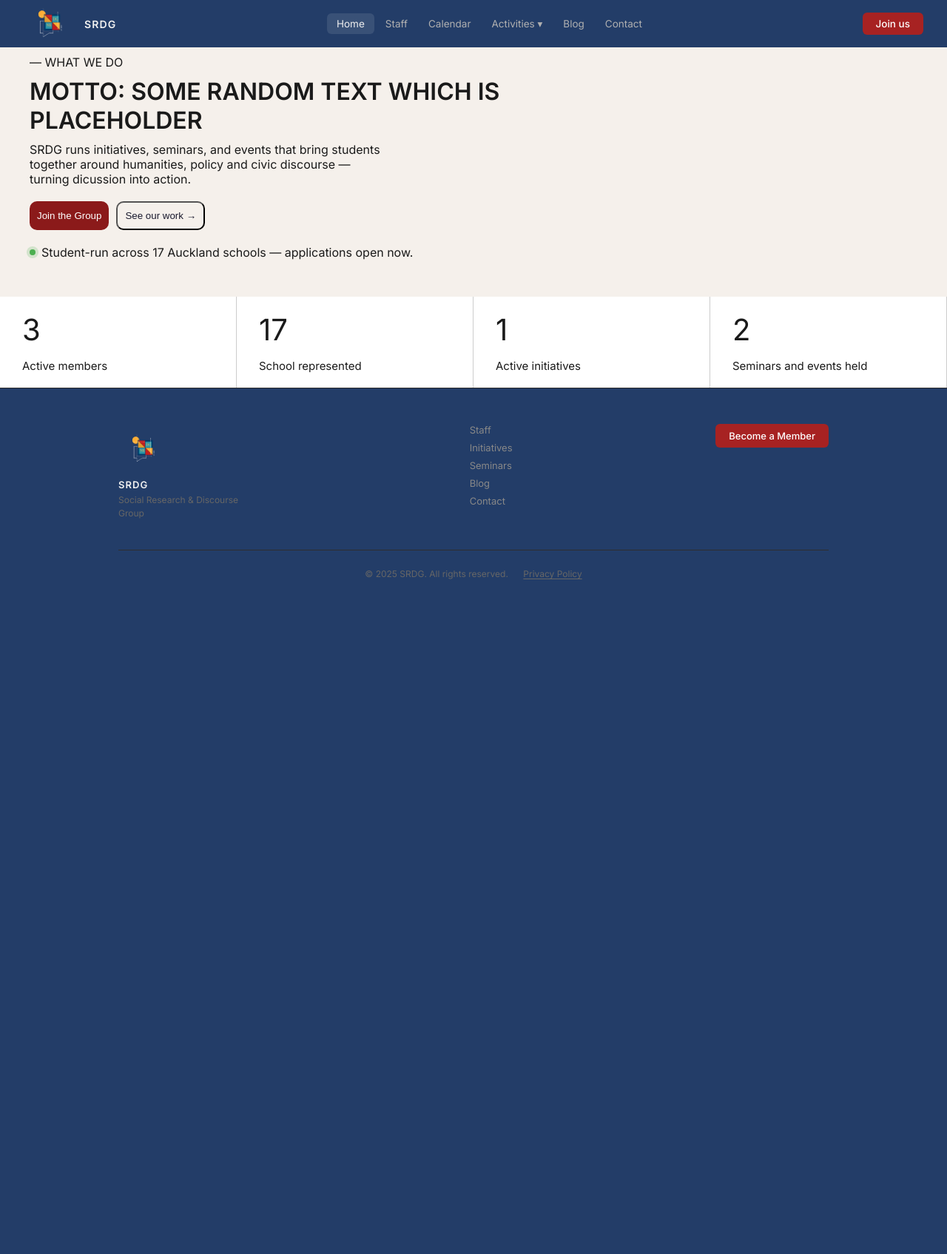
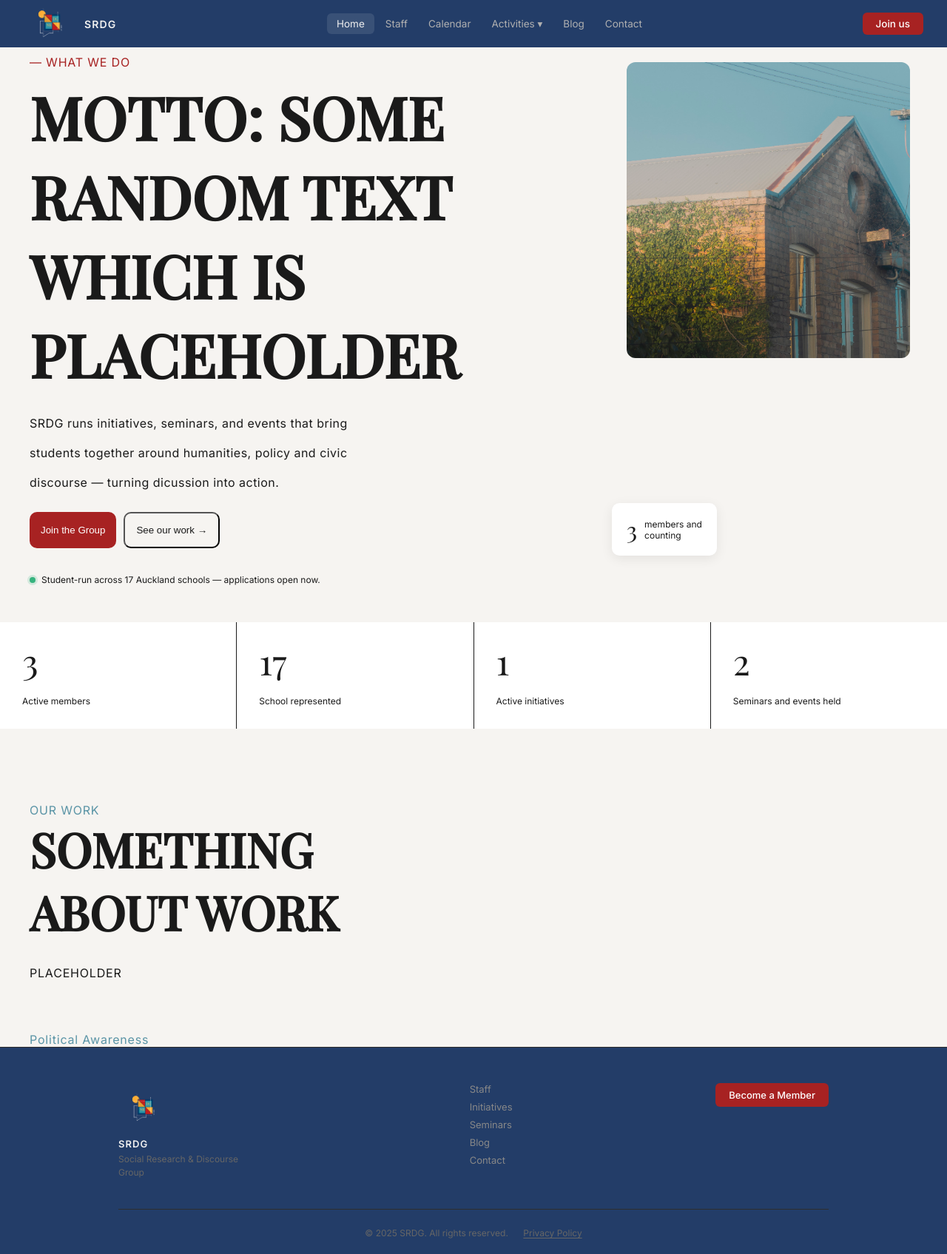
Before and after one commit to iDunno021/srdgwebsite, a Django app: page / in a window 1280 px wide. Shown: the whole page at 74% size. Before the commit the page ends 783 px from the top, so only its background shows below. Run offline with Django 5.2, Linux system fonts and the light colour scheme; data comes from the database, SQL or seed files in the repository; parts of the project's set-up code (start-up, migrations or seed data) failed here and were passed over; some web fonts are replaced.

Commit message:
feat: enhance new home page with updated styles, statistics, and initiatives section

```diff
--- a/pages/static/pages/styles/base.css
+++ b/pages/static/pages/styles/base.css
@@ -349,6 +349,15 @@
     color: #222;
 }
 
+.green-dot {
+    display: inline-block;
+    width: 8px;
+    height: 8px;
+    border-radius: 50%;
+    background: #36b37e;
+    box-shadow: 0 0 0 3px rgba(54,179,126,.18);
+}
+
 /* ── Mobile styles ── */
 
 @media (max-width: 768px) {
--- a/pages/static/pages/styles/new_home.css
+++ b/pages/static/pages/styles/new_home.css
@@ -1,6 +1,6 @@
 .home-page{
     width: 100%;
-    background-color: #f5f0eb ;
+    background-color: var(--color-bg);
 }
 
 .hero {
@@ -24,8 +24,23 @@
     gap: 10px;
 }
 
+.hero-intro .label{
+    color: var(--color-red);
+    font-family: var(--font-sans);
+    letter-spacing: 0.05em;
+}
+
+.hero-intro .motto{
+    font-family: var(--font-serif);
+    font-size: 5rem;
+    padding-bottom: 10px;
+}
+
 .hero-intro .description {
-    width: 60%
+    width: 60%;
+    font-family: var(--font-sans);
+    letter-spacing: 0.03em;
+    line-height: 2.5;
 }
 
 .hero-buttons {
@@ -35,18 +50,18 @@
 }
 
 .hero-buttons .join {
-    background-color: #8b1a1a;
+    background-color: var(--color-red);
     color: #ffffff;
     border: none;
 }
 
-.hero-buttons .work {
+.hero-buttons .work-btn {
     background-color: transparent;
-    color: #1a1a2e;
+    color: var(--color-text);
 }
 
 .hero-buttons button{
-    padding: 10px;
+    padding: 15px;
     border-radius: 10px;
 }
 
@@ -54,21 +69,44 @@
     display: flex;
     align-items: center;
     gap: 8px;
-}
-
-.dot {
-    display: inline-block;
-    width: 8px;
-    height: 8px;
-    border-radius: 50%;
-    background-color: #4caf50;
-    box-shadow: 0 0 0 4px rgba(76, 175, 80, 0.2);
-    flex-shrink: 0;
+    padding-top: 15px;
+    font-size: 12px;
 }
 
 .hero-media {
     flex: 1;
+    padding: 10px 50px 0px 0px;
+    position: relative;
 }
+
+.hero-image {
+  width: 100%;
+  height: 400px;
+  border-radius: 12px;
+  object-fit: cover;
+}
+
+.hero-stat-card {
+    position: absolute;
+    bottom: 40px;
+    left: -20px;
+    background: white;
+    border-radius: 10px;
+    padding: 14px 20px;
+    display: flex;
+    align-items: center;
+    gap: 10px;
+    box-shadow: 0 4px 16px rgba(0,0,0,0.08);
+}
+.stat-card-number {
+    font-family: var(--font-serif);
+    font-size: 2rem;
+}
+.stat-card-label {
+    font-family: var(--font-sans);
+    font-size: 12px;
+}
+
 .stats-bar {
     display: flex;
     flex-direction: row;
@@ -77,25 +115,60 @@
 }
 
 .stat:not(:last-child) {
-  border-right: 1px solid #ccc;
+  border-right: 1px solid var(--color-text);
 }
 
 .stat {
     flex: 1;
-    padding: 20px 0px;
+    padding: 20px 0px 30px 0px;
 }
 
 .stat-text {
     padding-left: 30px;
     display: flex;
     flex-direction: column;
+    font-family: var(--font-sans);
 }
 
 .stat-number {
-    font-size: 2.5rem;
+    font-size: 3rem;
     padding-bottom: 15px;
+    font-family: var(--font-serif);
 }
 
 .stat-label {
-    font-size: 15px;
+    font-size: 12px;
 }
+
+.work {
+    margin-top: 100px;
+}
+
+.work-content {
+    margin-left: 40px;
+    margin-right: 40px;
+}
+
+.work-label {
+    font-family: var(--font-sans);
+    letter-spacing: 0.05em;
+    color: var(--color-blue);
+}
+
+.work-heading {
+    width: 50%;
+    font-size: 4rem;
+    font-family: var(--font-serif);
+}
+
+.work-description {
+    font-family: var(--font-sans);
+    letter-spacing: 0.05em;
+    padding: 30px 0px 50px 0px;
+}
+
+.work-items{
+    display: flex;
+    flex-direction: row;
+
+}
--- a/pages/templates/pages/initiatives.html
+++ b/pages/templates/pages/initiatives.html
@@ -43,7 +43,7 @@
               {% elif forloop.counter == 3 %}Education &amp; Equity
               {% else %}Initiative{% endif %}
             </span>
-            <span class="init-status"><span class="init-status-dot"></span>Active</span>
+            <span class="init-status"><span class="green-dot"></span>Active</span>
           </div>
           <h2>{{ initiative.title }}</h2>
           {% if initiative.summary %}
--- a/pages/templates/pages/new_home.html
+++ b/pages/templates/pages/new_home.html
@@ -18,15 +18,19 @@
             </div>
             <div class="hero-buttons">
                 <button class="join">Join the Group</button>
-                <button class="work">See our work &rarr;</button>
+                <button class="work-btn">See our work &rarr;</button>
             </div>
             <div class="hero-tagline">
-                <span class="dot"></span>
+                <span class="green-dot"></span>
                 <p>Student-run across {{ schools_count }} Auckland schools — applications open now.</p>
             </div>
         </div>
         <div class="hero-media">
-
+            <img src="{% static "pages/images/holidays-28.jpg" %}" alt="" class="hero-image">
+            <div class="hero-stat-card">
+                <p class="stat-card-number">{{ total_members }}</p>
+                <p class="stat-card-label">members and <br>counting</p>
+            </div>
         </div>
     </div>
     <div class="stats-bar">
@@ -54,6 +58,21 @@
                 <span class="stat-label">Seminars and events held</span>
             </div>
         </div>
-    <div class="work"></div>
+    </div>
+    <div class="work">
+        <div class="work-content">
+            <p class="work-label">OUR WORK</p>
+            <h2 class="work-heading">SOMETHING ABOUT WORK</h2>
+            <p class="work-description">PLACEHOLDER</p>
+            <div class="work-items">
+                {% for initiative in initiatives %}
+                    <div class="work-card">
+                        <img src="" alt="">
+                        <p class="work-label">{{ initiative.title }}</p>
+                    </div>
+                {% endfor %}
+            </div>
+        </div>
+    </div>
 </div>
 {% endblock content %}
--- a/pages/views.py
+++ b/pages/views.py
@@ -14,11 +14,13 @@
     total_initiatives = Initiative.objects.filter(hidden=False).count()
     schools_count = len([s for s in Member.SCHOOLS if s[0] != 'other'])
     total_activites = Seminar.objects.filter(hidden=False).count() + Event.objects.count()
+    initiatives = Initiative.objects.filter(hidden=False)
     return render(request, 'pages/new_home.html', {
         'total_members': total_members,
         'total_initiatives': total_initiatives,
         'schools_count': schools_count,
         'total_activities': total_activites,
+        'initiatives': initiatives,
     })
 
 def signup(request):
```
